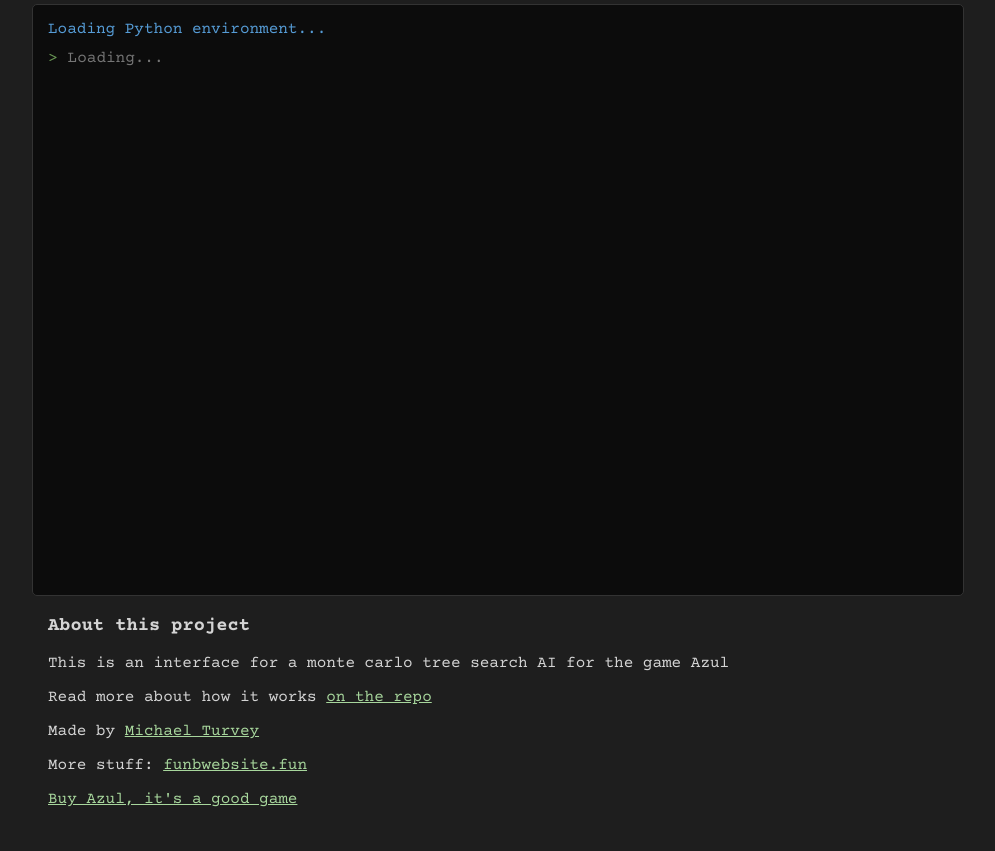
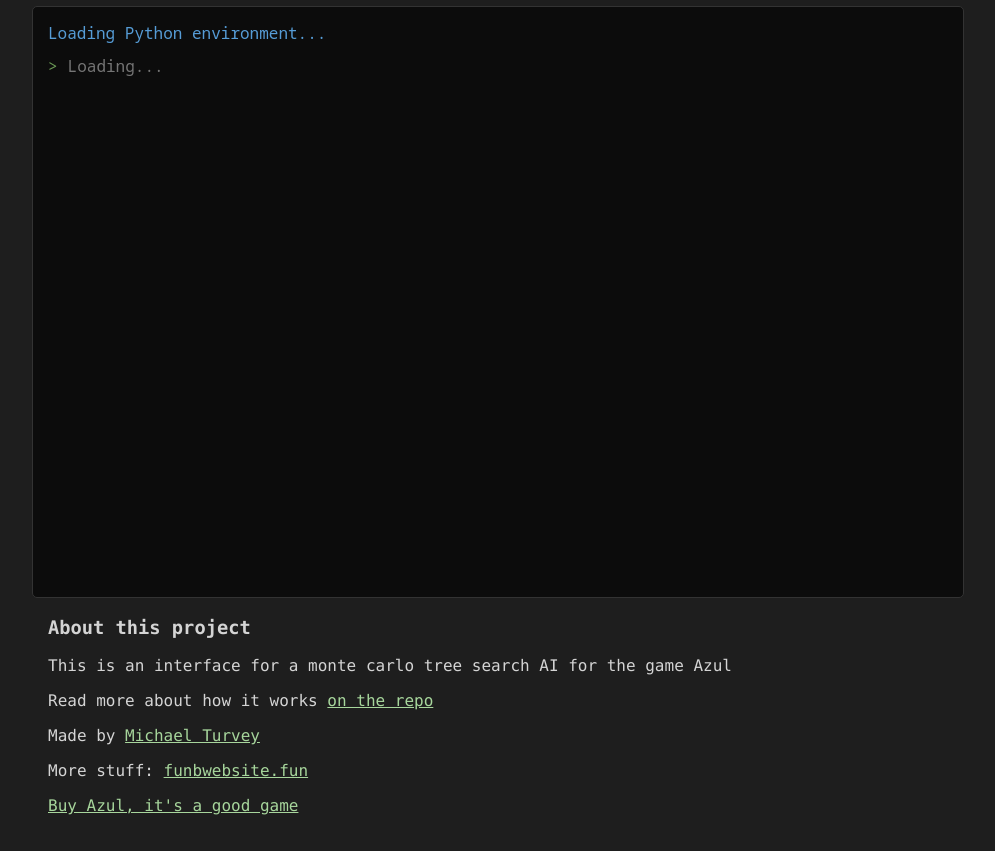
Before and after one commit to tichaelmurvey/azul_mcts, a plain HTML site: page index.html in a window 1280 px wide. Shown: the part 95-946 px from the top of the page, without its empty margins (142-1137 px from the left). Drawn offline with nearby package versions, Linux system fonts and the light colour scheme; a script that the page names is missing.

Commit message:
noto sans

```diff
--- a/index.html
+++ b/index.html
@@ -5,13 +5,18 @@
     <script src="https://cdn.jsdelivr.net/pyodide/v0.29.0/full/pyodide.js"></script>
     <link rel="preconnect" href="https://fonts.googleapis.com">
     <link rel="preconnect" href="https://fonts.gstatic.com" crossorigin>
-    <link href="https://fonts.googleapis.com/css2?family=Courier+Prime:ital,wght@0,400;0,700;1,400;1,700&display=swap"
-        rel="stylesheet">
+    <link href="https://fonts.googleapis.com/css2?family=Noto+Sans+Mono:wght@100..900&display=swap" rel="stylesheet">
+
     <style>
         body {
             background: #1e1e1e;
             color: #d4d4d4;
-            font-family: "Courier Prime", monospace;
+            font-family: "Noto Sans Mono", monospace;
+            font-optical-sizing: none;
+            font-weight: 400;
+            font-style: normal;
+            font-variation-settings:
+                "wdth" 100;
             font-weight: 400;
             font-style: normal;
             margin: 0;
@@ -19,6 +24,7 @@
         }
 
         .info {
+            font-family: 'Consolas', 'Monaco', 'Courier New', monospace;
             max-width: 900px;
             margin: auto;
         }
@@ -184,7 +190,8 @@
                     // This is text content
                     if (currentClass) {
                         const span = document.createElement('span');
-                        span.className = currentClass;
+                        const chartype = (part === '\u2610' ? "wallbox" : "other")
+                        span.className = `${currentClass} ${chartype}`;
                         span.textContent = part;
                         container.appendChild(span);
                     } else {
```
